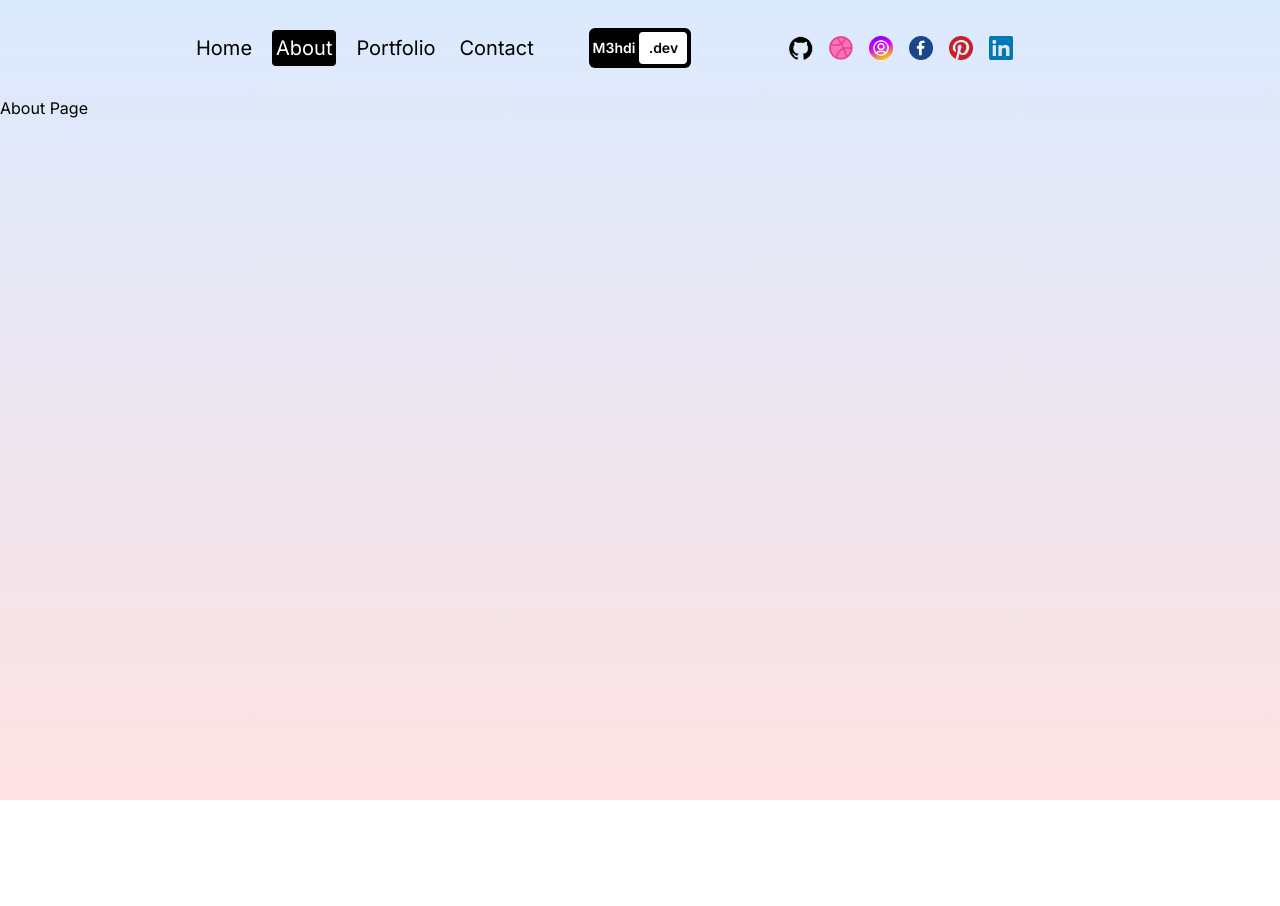
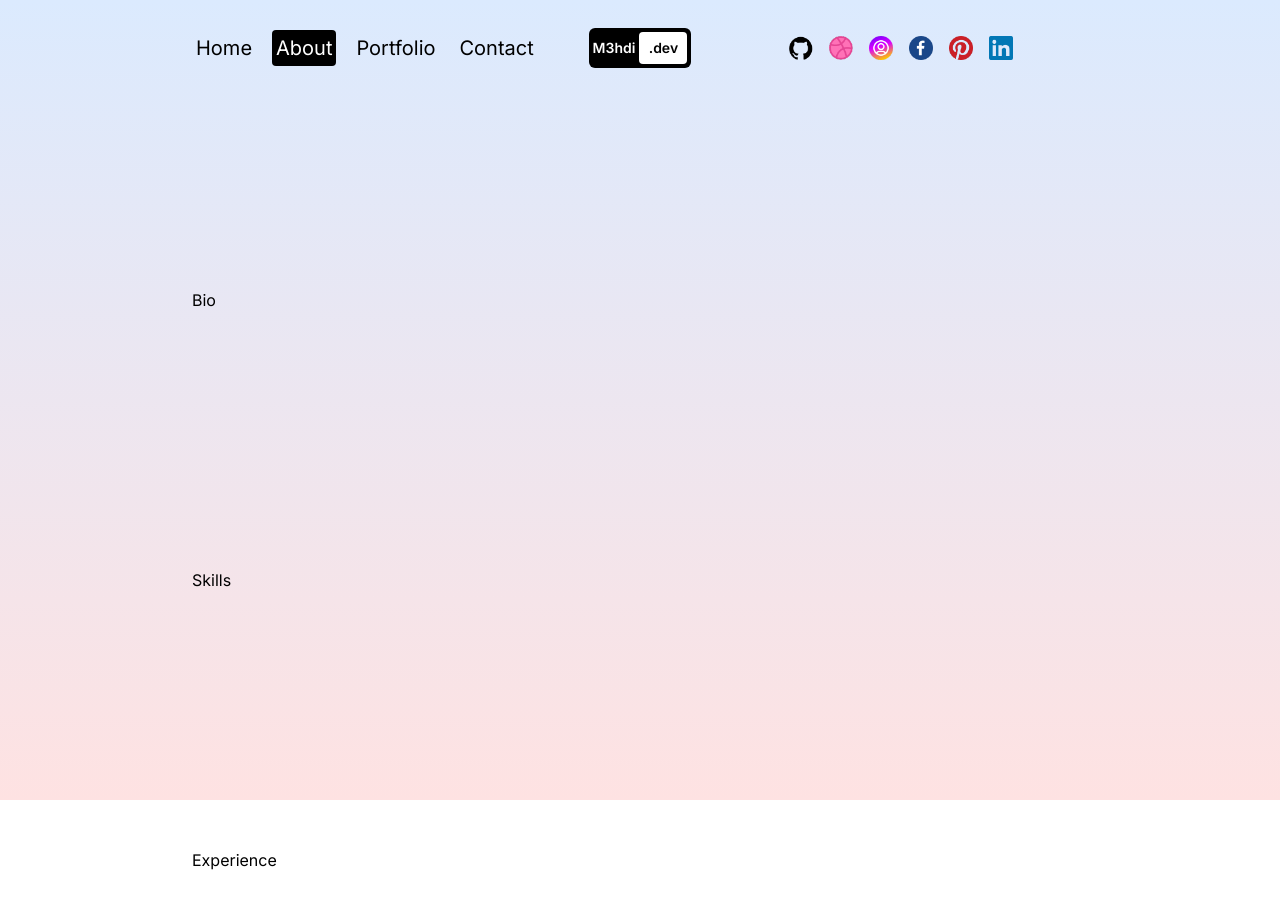
Before and after one commit to m3hdi-shirani/portfolio, a Next.js app: page /about in a window 1280 px wide. Shown: the top 906 px of the page. Before the commit the page ends 800 px from the top, so only its background shows below. Built offline with nearby package versions, Linux system fonts and the light colour scheme.

Commit message:
Add biography, skills, and experience sections to About page

```diff
--- a/src/app/about/page.jsx
+++ b/src/app/about/page.jsx
@@ -10,7 +10,19 @@ const AboutPage = () => {
       animate={{ y: "0%" }}
       transition={{ duration: 1 }}
     >
-      About Page
+      <div>
+        {/* Text */}
+        <div className="p-4 sm:p-8 md:p-12 lg:p-20 xl:p-48 flex flex-col gap-24 md:gap-32 lg:gap-48 xl:gap-64">
+          {/* Bio */}
+          <div className="flex flex-col justify-center gap-12">Bio</div>
+          {/* Skills */}
+          <div>Skills</div>
+          {/* Experience */}
+          <div>Experience</div>
+        </div>
+        {/* Svg */}
+        <div className="hidden"></div>
+      </div>
     </motion.div>
   );
 };
```
